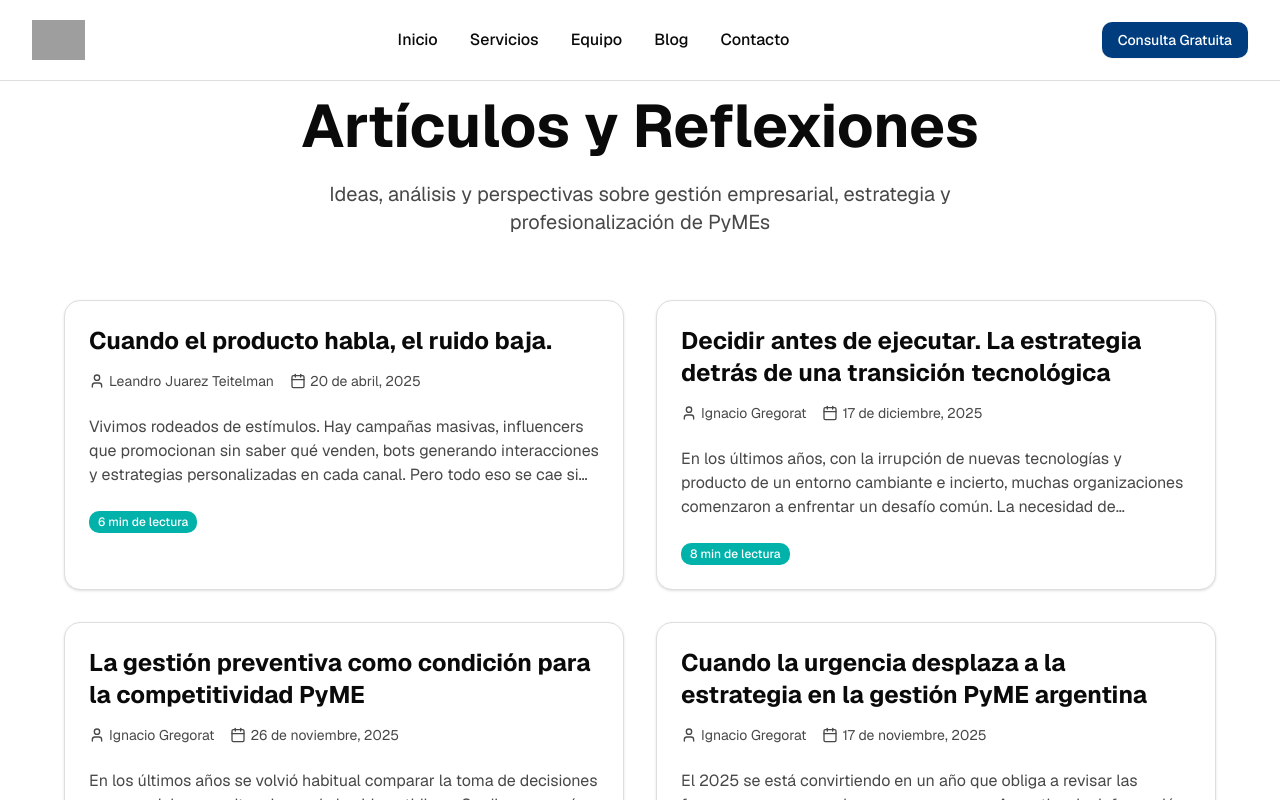
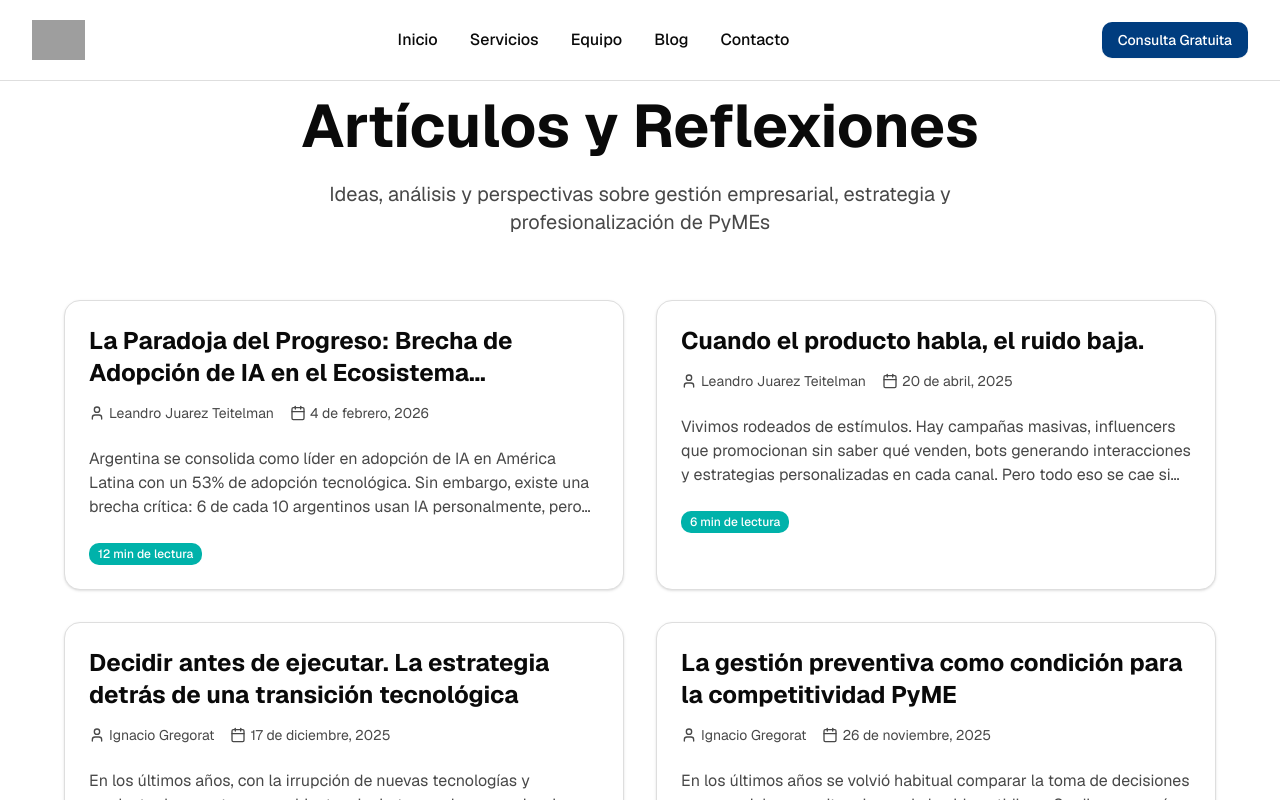
Before and after one commit to leanjuarezt-cloud/webgrovex, a Next.js app: page /blog in a window 1280 px wide. Shown: the top 800 px of the page. Built offline with nearby package versions, Linux system fonts and the light colour scheme; grey boxes are pictures that could not be loaded.

Commit message:
ajuste pagina blog

```diff
--- a/app/blog/page.tsx
+++ b/app/blog/page.tsx
@@ -13,6 +13,14 @@ export const metadata: Metadata = {
 }
 
 const blogPosts = [
+  {
+    title: "La Paradoja del Progreso: Brecha de Adopción de IA en el Ecosistema Empresarial Argentino (Reporte 2026)",
+    excerpt: "Argentina se consolida como líder en adopción de IA en América Latina con un 53% de adopción tecnológica. Sin embargo, existe una brecha crítica: 6 de cada 10 argentinos usan IA personalmente, pero solo el 43% de las empresas la integra efectivamente en sus operaciones.",
+    author: "Leandro Juarez Teitelman",
+    date: "4 de febrero, 2026",
+    slug: "brecha-ia-argentina-2026",
+    readTime: "12 min"
+  },
   {
     title: "Cuando el producto habla, el ruido baja.",
     excerpt: "Vivimos rodeados de estímulos. Hay campañas masivas, influencers que promocionan sin saber qué venden, bots generando interacciones y estrategias personalizadas en cada canal. Pero todo eso se cae si en el momento en que el usuario prueba el producto, no funciona.",
```
